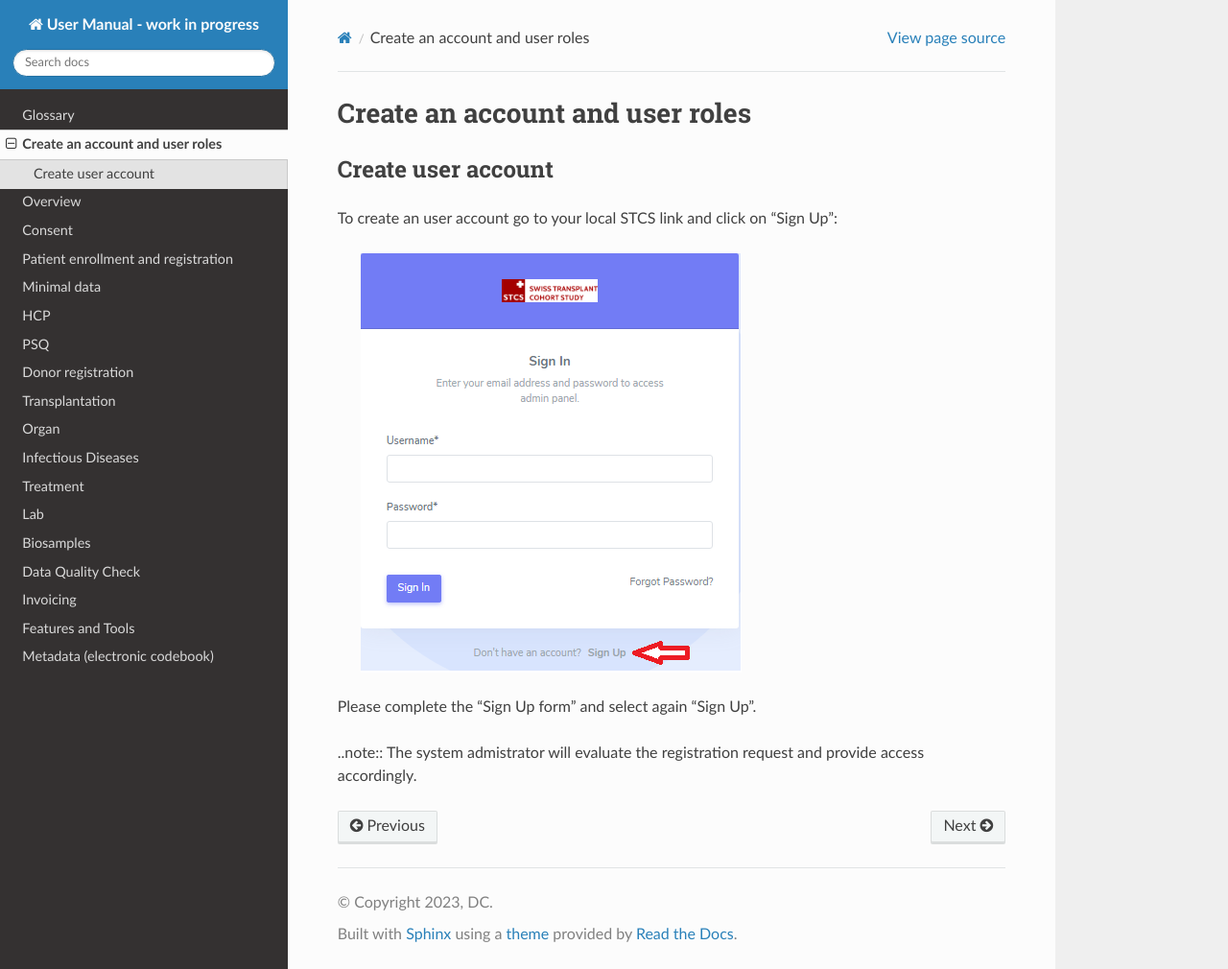
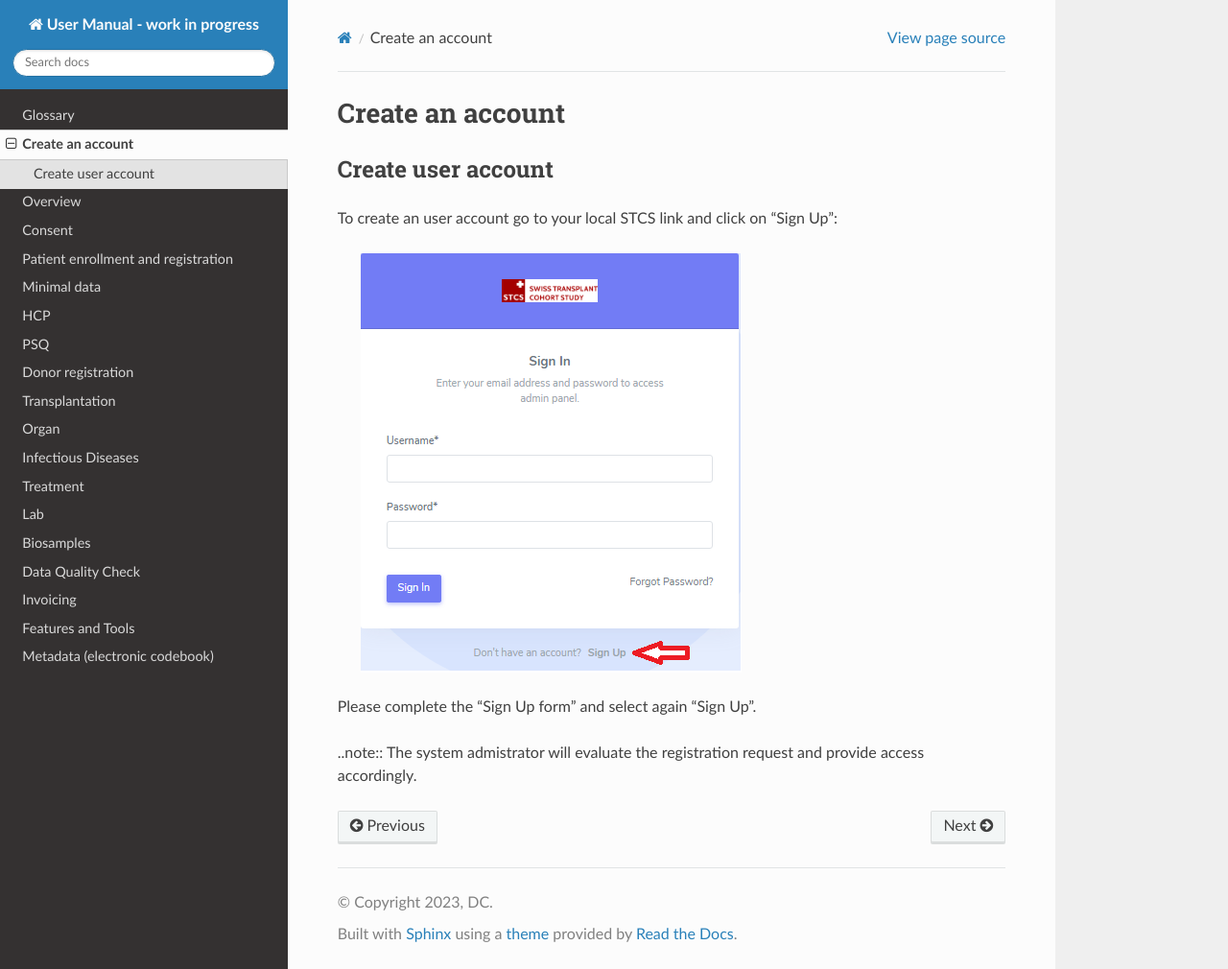
Before and after one commit to swiss-transplant-cohort-study/3LC-user-manual, a Sphinx documentation site: the page built from docs/source/signup.rst, in a window 1280 px wide and 1010 px high. Shown: the whole window at 96% size. Built offline with Sphinx 7.4.7 and the Read the Docs theme 3.1.0, drawn with Linux system fonts in a browser that asks for light colours.

Commit message:
Update signup.rst

```diff
--- a/docs/source/signup.rst
+++ b/docs/source/signup.rst
@@ -1,4 +1,4 @@
-Create an account and user roles
+Create an account
 #####################################
 
 Create user account
```
